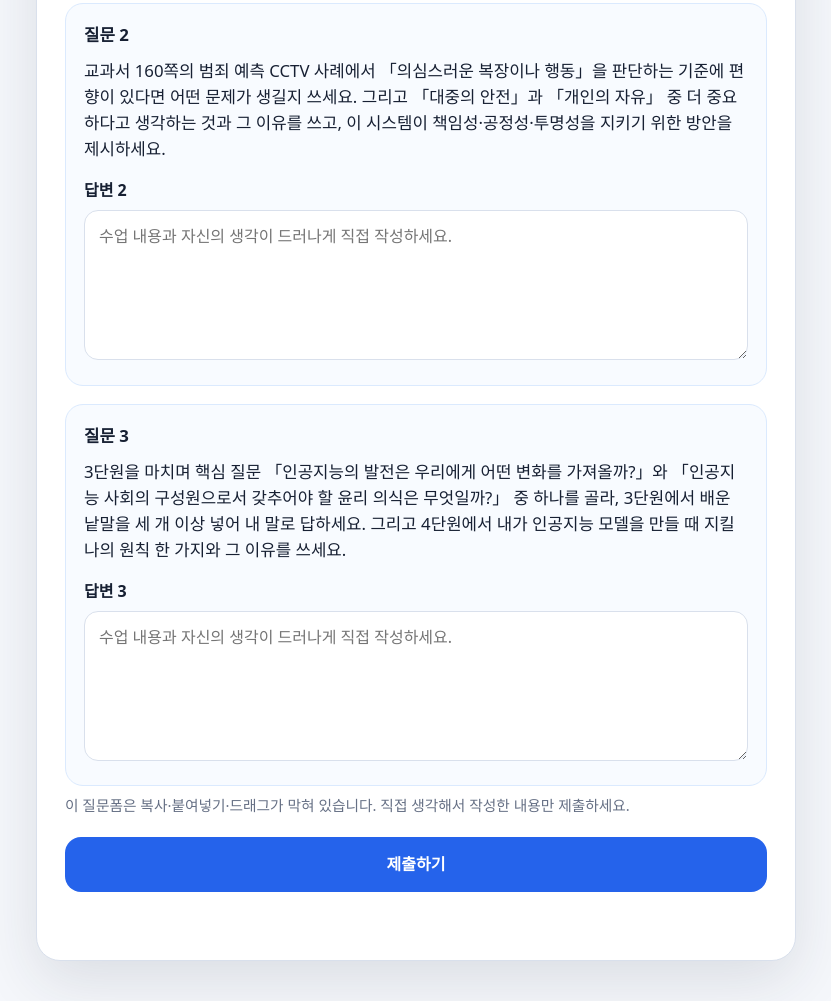
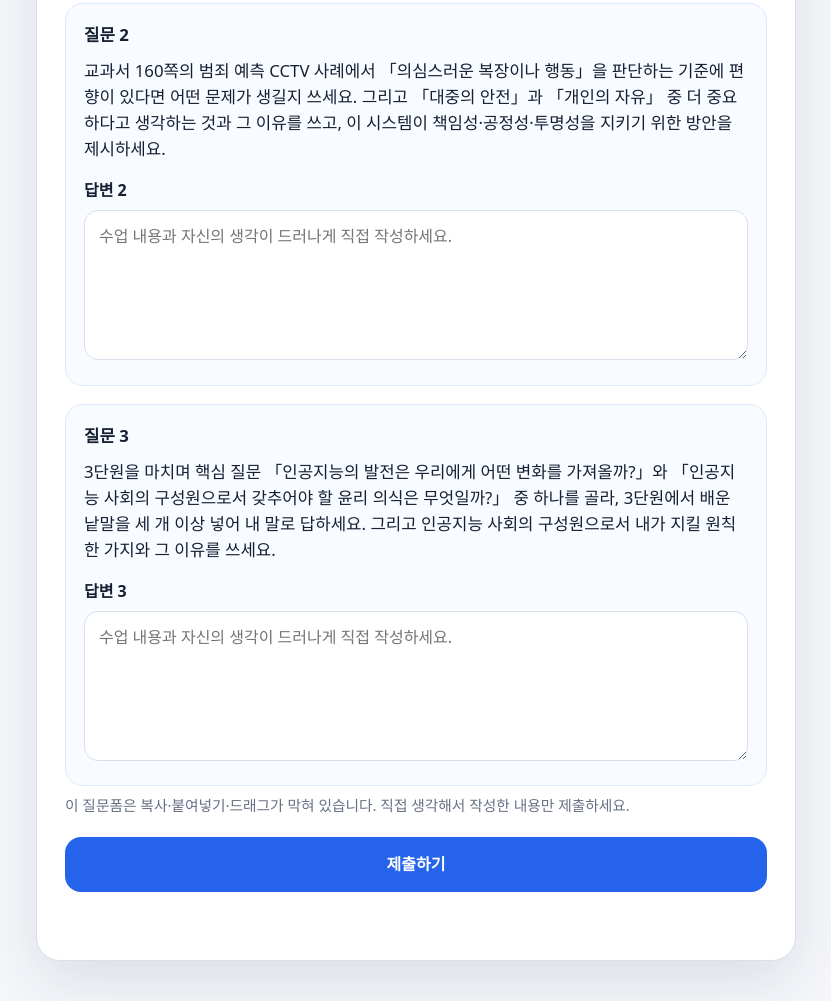
Before and after one commit to sweet1203/aiquiz26, a plain HTML site: page forms/ai-24-3-1-3.html in a window 1280 px wide. Shown: the part 793-1794 px from the top of the page, without its empty margins (224-1055 px from the left). Drawn offline with Linux system fonts and the light colour scheme.

Commit message:
질문폼 ai-24: 질문 3에서 4단원 모델 만들기 이야기 빼고 「내가 지킬 원칙」으로
Co-Authored-By: Claude Opus 5.5 <noreply@anthropic.com>

```diff
--- a/forms/ai-24-3-1-3.html
+++ b/forms/ai-24-3-1-3.html
@@ -76,8 +76,8 @@
           </section>
 <section class="question-block">
             <h2>질문 3</h2>
-            <p class="question-text">3단원을 마치며 핵심 질문 「인공지능의 발전은 우리에게 어떤 변화를 가져올까?」와 「인공지능 사회의 구성원으로서 갖추어야 할 윤리 의식은 무엇일까?」 중 하나를 골라, 3단원에서 배운 낱말을 세 개 이상 넣어 내 말로 답하세요. 그리고 4단원에서 내가 인공지능 모델을 만들 때 지킬 나의 원칙 한 가지와 그 이유를 쓰세요.</p>
-            <input type="hidden" name="question3" value="3단원을 마치며 핵심 질문 「인공지능의 발전은 우리에게 어떤 변화를 가져올까?」와 「인공지능 사회의 구성원으로서 갖추어야 할 윤리 의식은 무엇일까?」 중 하나를 골라, 3단원에서 배운 낱말을 세 개 이상 넣어 내 말로 답하세요. 그리고 4단원에서 내가 인공지능 모델을 만들 때 지킬 나의 원칙 한 가지와 그 이유를 쓰세요.">
+            <p class="question-text">3단원을 마치며 핵심 질문 「인공지능의 발전은 우리에게 어떤 변화를 가져올까?」와 「인공지능 사회의 구성원으로서 갖추어야 할 윤리 의식은 무엇일까?」 중 하나를 골라, 3단원에서 배운 낱말을 세 개 이상 넣어 내 말로 답하세요. 그리고 인공지능 사회의 구성원으로서 내가 지킬 원칙 한 가지와 그 이유를 쓰세요.</p>
+            <input type="hidden" name="question3" value="3단원을 마치며 핵심 질문 「인공지능의 발전은 우리에게 어떤 변화를 가져올까?」와 「인공지능 사회의 구성원으로서 갖추어야 할 윤리 의식은 무엇일까?」 중 하나를 골라, 3단원에서 배운 낱말을 세 개 이상 넣어 내 말로 답하세요. 그리고 인공지능 사회의 구성원으로서 내가 지킬 원칙 한 가지와 그 이유를 쓰세요.">
             <label for="answer3">답변 3</label>
             <textarea id="answer3" name="answer3" data-no-paste="true" required placeholder="수업 내용과 자신의 생각이 드러나게 직접 작성하세요."></textarea>
           </section>
```
